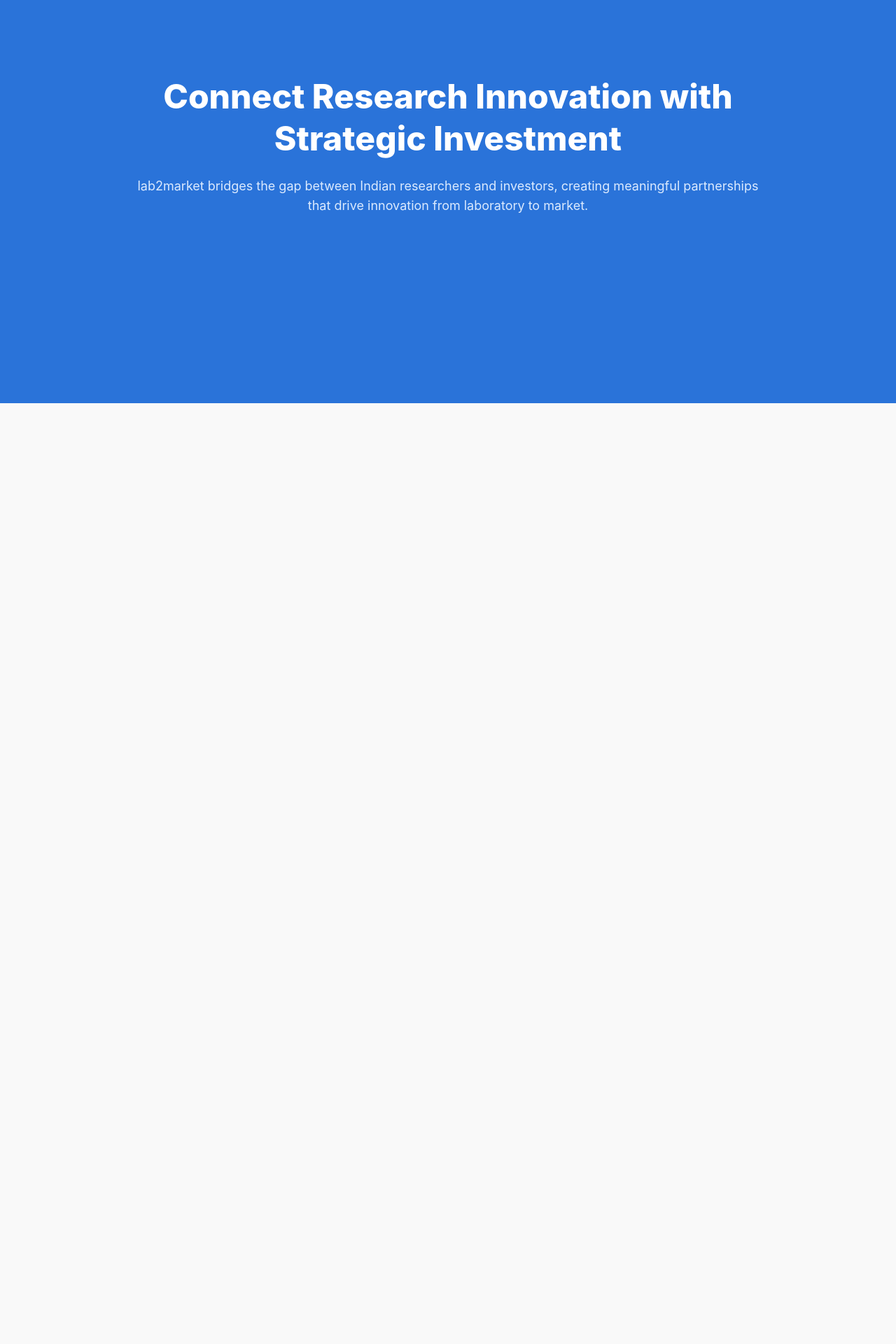
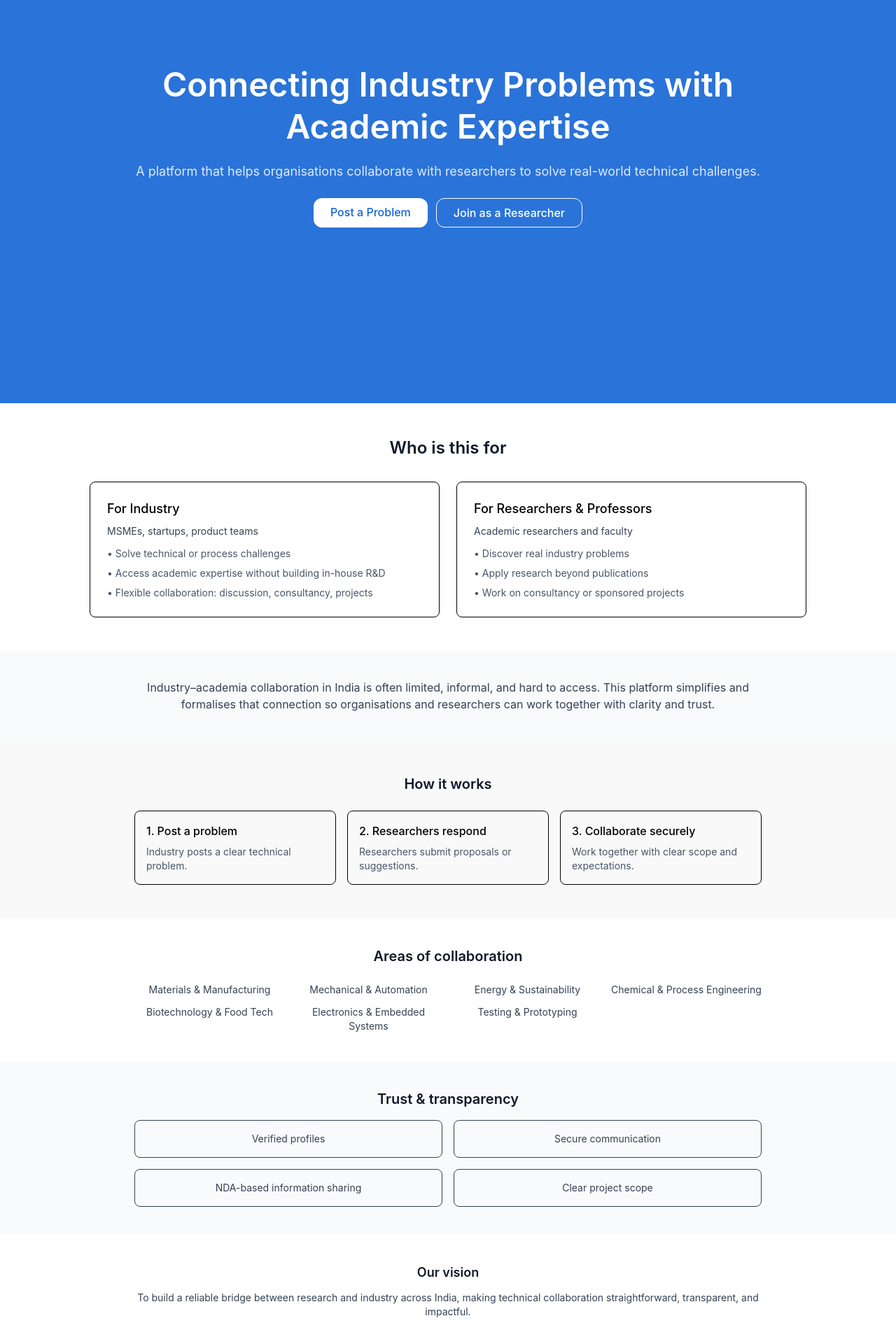
Before and after one commit to Amansurana2005/lab2market, a React app in the folder frontend/: page / in a window 1280 px wide. Shown: the part 232-2152 px from the top of the page at 70% size. Before the commit the page ends 808 px from the top, so only its background shows below. Built offline with nearby package versions, Linux system fonts and the light colour scheme; no server answers; the HTML template or start-up script is replaced by a standard one.

Commit message:
Homepage: replace content with concise professional sections and CTAs

```diff
--- a/frontend/src/pages/Home.jsx
+++ b/frontend/src/pages/Home.jsx
@@ -1,25 +1,144 @@
 import Navbar from "../components/NavBar";
+import { Link } from "react-router-dom";
 
 export default function Home() {
   return (
     <>
       <Navbar />
 
+      {/* Hero */}
       <section className="flex min-h-[calc(100vh-64px)] items-center justify-center bg-[#2a73d9] px-6 text-center">
         <div className="max-w-4xl text-white">
-          <h1 className="text-4xl md:text-5xl font-extrabold leading-tight">
-            Connect Research Innovation with <br />
-            Strategic Investment
+          <h1 className="text-3xl md:text-4xl lg:text-5xl font-semibold leading-tight">
+            Connecting Industry Problems with Academic Expertise
           </h1>
 
-          <p className="mt-6 text-lg text-blue-100">
-            lab2market bridges the gap between Indian researchers and investors,
-            creating meaningful partnerships that drive innovation from
-            laboratory to market.
+          <p className="mt-4 text-base md:text-lg text-blue-100">
+            A platform that helps organisations collaborate with researchers to
+            solve real-world technical challenges.
+          </p>
+
+          <div className="mt-6 flex flex-col sm:flex-row gap-3 justify-center">
+            <Link
+              to="/post-problem"
+              className="inline-block rounded-xl bg-white px-6 py-2 text-[#1363d4] font-medium"
+            >
+              Post a Problem
+            </Link>
+
+            <Link
+              to="/signup"
+              className="inline-block rounded-xl bg-transparent border border-white px-6 py-2 text-white font-medium"
+            >
+              Join as a Researcher
+            </Link>
+          </div>
+        </div>
+      </section>
+
+      {/* Who Is This For */}
+      <section className="py-12 px-6 bg-white">
+        <div className="max-w-5xl mx-auto">
+          <h2 className="text-2xl font-semibold text-gray-900 text-center">
+            Who is this for
+          </h2>
+
+          <div className="mt-8 grid grid-cols-1 md:grid-cols-2 gap-6">
+            <div className="p-6 border rounded-lg">
+              <h3 className="text-lg font-medium">For Industry</h3>
+              <p className="mt-2 text-sm text-gray-700">MSMEs, startups, product teams</p>
+              <ul className="mt-3 space-y-2 text-sm text-gray-600">
+                <li>• Solve technical or process challenges</li>
+                <li>• Access academic expertise without building in-house R&amp;D</li>
+                <li>• Flexible collaboration: discussion, consultancy, projects</li>
+              </ul>
+            </div>
+
+            <div className="p-6 border rounded-lg">
+              <h3 className="text-lg font-medium">For Researchers &amp; Professors</h3>
+              <p className="mt-2 text-sm text-gray-700">Academic researchers and faculty</p>
+              <ul className="mt-3 space-y-2 text-sm text-gray-600">
+                <li>• Discover real industry problems</li>
+                <li>• Apply research beyond publications</li>
+                <li>• Work on consultancy or sponsored projects</li>
+              </ul>
+            </div>
+          </div>
+        </div>
+      </section>
+
+      {/* Problem statement */}
+      <section className="py-10 px-6 bg-gray-50">
+        <div className="max-w-4xl mx-auto text-center">
+          <p className="text-gray-700">
+            Industry–academia collaboration in India is often limited, informal,
+            and hard to access. This platform simplifies and formalises that
+            connection so organisations and researchers can work together with
+            clarity and trust.
           </p>
         </div>
       </section>
-      {/* featured carousel removed */}
+
+      {/* How it works */}
+      <section className="py-12 px-6">
+        <div className="max-w-4xl mx-auto text-center">
+          <h3 className="text-xl font-semibold text-gray-900">How it works</h3>
+          <div className="mt-6 grid grid-cols-1 sm:grid-cols-3 gap-4 text-left">
+            <div className="p-4 border rounded-lg">
+              <h4 className="font-medium">1. Post a problem</h4>
+              <p className="text-sm text-gray-600 mt-2">Industry posts a clear technical problem.</p>
+            </div>
+            <div className="p-4 border rounded-lg">
+              <h4 className="font-medium">2. Researchers respond</h4>
+              <p className="text-sm text-gray-600 mt-2">Researchers submit proposals or suggestions.</p>
+            </div>
+            <div className="p-4 border rounded-lg">
+              <h4 className="font-medium">3. Collaborate securely</h4>
+              <p className="text-sm text-gray-600 mt-2">Work together with clear scope and expectations.</p>
+            </div>
+          </div>
+        </div>
+      </section>
+
+      {/* Areas of Collaboration */}
+      <section className="py-10 px-6 bg-white">
+        <div className="max-w-4xl mx-auto text-center">
+          <h3 className="text-xl font-semibold text-gray-900">Areas of collaboration</h3>
+          <div className="mt-6 grid grid-cols-2 sm:grid-cols-4 gap-3 text-sm text-gray-700">
+            <div>Materials &amp; Manufacturing</div>
+            <div>Mechanical &amp; Automation</div>
+            <div>Energy &amp; Sustainability</div>
+            <div>Chemical &amp; Process Engineering</div>
+            <div>Biotechnology &amp; Food Tech</div>
+            <div>Electronics &amp; Embedded Systems</div>
+            <div>Testing &amp; Prototyping</div>
+          </div>
+        </div>
+      </section>
+
+      {/* Trust & Transparency */}
+      <section className="py-10 px-6 bg-gray-50">
+        <div className="max-w-4xl mx-auto text-center">
+          <h3 className="text-xl font-semibold text-gray-900">Trust &amp; transparency</h3>
+          <div className="mt-4 grid grid-cols-1 sm:grid-cols-2 gap-4 text-sm text-gray-700">
+            <div className="p-4 border rounded-lg">Verified profiles</div>
+            <div className="p-4 border rounded-lg">Secure communication</div>
+            <div className="p-4 border rounded-lg">NDA-based information sharing</div>
+            <div className="p-4 border rounded-lg">Clear project scope</div>
+          </div>
+        </div>
+      </section>
+
+      {/* Vision */}
+      <section className="py-10 px-6 bg-white">
+        <div className="max-w-4xl mx-auto text-center">
+          <h3 className="text-lg font-semibold text-gray-900">Our vision</h3>
+          <p className="mt-3 text-sm text-gray-700">
+            To build a reliable bridge between research and industry across India,
+            making technical collaboration straightforward, transparent, and impactful.
+          </p>
+        </div>
+      </section>
     </>
   );
 }
```
